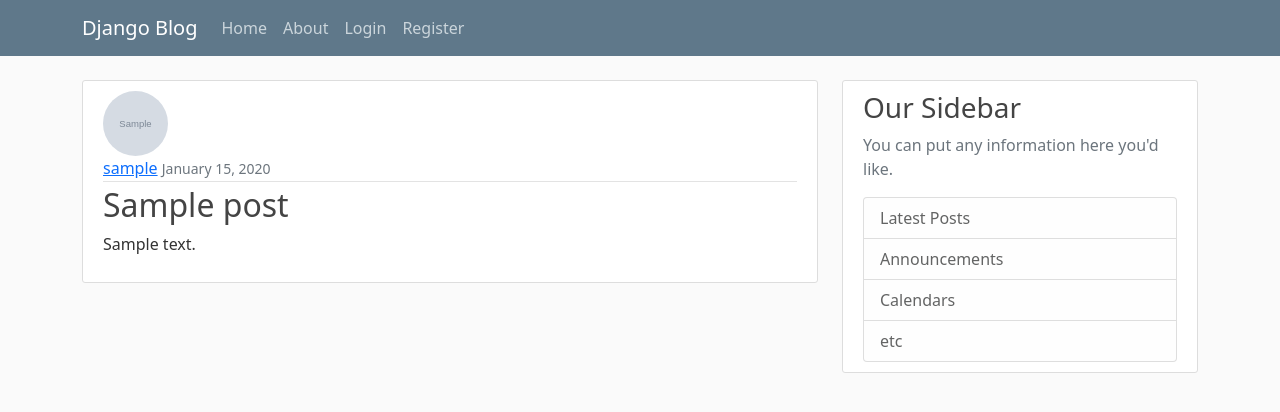
After one commit to laraba-oussama-1998/django_blog, a Django app: page /post/1/ in a window 1280 px wide. The commit adds this page. Shown: the top 412 px of the page. Run offline with Django 3.2, Linux system fonts and the light colour scheme; tables that the repository leaves empty hold one stand-in row (values such as "Sample post"); grey boxes marked "Sample" are stand-in pictures.

Commit message:
part 10 CRUD operations

```diff
--- a/blog/models.py
+++ b/blog/models.py
@@ -1,6 +1,7 @@
 from django.db import models
 from django.utils import timezone
 from django.contrib.auth.models import User
+from django.urls import reverse
 
 # Create your models here.
 class Post(models.Model):
@@ -12,3 +13,6 @@
 
     def __str__(self):
         return self.title
+
+    def get_absolute_url(self):
+        return reverse('post-detail', kwargs={'pk': self.pk}) # this reverse methode retrun the full path of the url to the view
--- a/blog/templates/blog/base.html
+++ b/blog/templates/blog/base.html
@@ -32,6 +32,7 @@
 
                     <div class="navbar-nav">
                         {% if user.is_authenticated %}
+                            <a class="nav-item nav-link" href="{% url 'post-create' %}">Create Blog</a>
                             <a class="nav-item nav-link" href="{% url 'profile' %}">profile</a>
                             <a class="nav-item nav-link" href="{% url 'logout' %}">Logout</a>
                         {% else %}
--- a/blog/templates/blog/home.html
+++ b/blog/templates/blog/home.html
@@ -6,10 +6,10 @@
             <img class="rounded-circle article-img" src="{{ post.author.profile.image.url }}">
             <div class="media-body">
             <div class="article-metadata">
-                <a class="mr-2" href="#">{{ post.author }}</a>
+                <a class="mr-2" href="">{{ post.author }}</a>
                 <small class="text-muted">{{ post.date_posted|date:"F d, Y" }}</small>
             </div>
-            <h2><a class="article-title" href="#">{{ post.title }}</a></h2>
+            <h2><a class="article-title" href="{% url 'post-detail' post.id %}">{{ post.title }}</a></h2>
             <p class="article-content">{{ post.content }}</p>
             </div>
         </article>
--- /dev/null
+++ b/blog/templates/blog/post_detail.html
@@ -0,0 +1,20 @@
+{% extends "blog/base.html" %}
+{% block content %}
+    <!-- posts her is the key of context dict-->
+    <article class="media content-section">
+        <img class="rounded-circle article-img" src="{{ object.author.profile.image.url }}">
+        <div class="media-body">
+        <div class="article-metadata">
+            <a class="mr-2" href="#">{{ object.author }}</a>
+            <small class="text-muted">{{ object.date_posted|date:"F d, Y" }}</small>
+            {% if object.author == user %}
+            <a class="btn btn-outline-Secondary" href="{% url 'post-update' object.id %}"> Update </a>
+            <a class="btn btn-outline-Danger" href="{% url 'post-delete' object.id %}"> Delete </a>
+            {% endif %}
+        </div>
+        <h2 class="article-title">{{ object.title }}</h2>
+        <p class="article-content">{{ object.content }}</p>
+        </div>
+    </article>
+<!-- we have putt content in last to specifiy which block that we overriting on-->
+{% endblock content %}
--- a/blog/urls.py
+++ b/blog/urls.py
@@ -1,9 +1,19 @@
 from django.urls import path
 from django.urls.conf import include
+from .views import (PostListView,
+                    PostDetailView,
+                    PostCreateView,
+                    PostUpdateView,
+                    PostDeleteView)
 from . import views
 
 urlpatterns = [
     # for better organisation you have to name it by his package, in place of just home we name it blog-home
-    path('', views.home, name="blog-home"),
+    # path('', views.home, name="blog-home"),
+    path('', PostListView.as_view(), name="blog-home"),
+    path('post/<int:pk>/', PostDetailView.as_view(), name="post-detail"),
+    path('post/new/', PostCreateView.as_view(), name="post-create"),# we gonna use the same template for updating so the class view expecte post_form
+    path('post/<int:pk>/update/', PostUpdateView.as_view(), name="post-update"),
+    path('post/<int:pk>/delete/', PostDeleteView.as_view(), name="post-delete"),
     path('about/', views.about, name="blog-about"),
 ]
--- a/blog/views.py
+++ b/blog/views.py
@@ -1,6 +1,72 @@
 from django.shortcuts import render
 from django.http import HttpResponse
-from .models  import Post
+from django.views.generic import (ListView,
+                                  DetailView,
+                                  CreateView,
+                                  UpdateView,
+                                  DeleteView)
+from .models import Post
+from django.contrib.auth.mixins import LoginRequiredMixin, UserPassesTestMixin
+# Create your views here.
+
+def about(request):
+    #if the dict is pretty small we can pass it by
+    return render(request, 'blog/about.html', {'title':'about'})
+
+
+def home(request):
+    context = {
+        'posts': Post.objects.all()
+    }
+    return render(request, 'blog/home.html', context)
+
+
+class PostListView(ListView):
+    model = Post
+    template_name = "blog/home.html" # <app>/<model>_<viewtype>.html this is the template used by the class view to searchfor pages, we can specify the name
+                                     # like we did here becuase we don't want to change the name
+    context_object_name = "posts"
+    ordering = ["-date_posted"] # to order the list by date  - is from newest to oldest
+
+
+class PostDetailView(DetailView):
+    model = Post
+
+
+class PostCreateView(LoginRequiredMixin, CreateView):
+    model = Post
+    fields = ["title","content"]
+
+    def form_valid(self, form):
+        form.instance.author = self.request.user
+        return super().form_valid(form)
+
+
+class PostUpdateView(LoginRequiredMixin, UserPassesTestMixin, UpdateView):
+    model = Post
+    fields = ["title","content"]
+
+    def form_valid(self, form):
+        form.instance.author = self.request.user
+        return super().form_valid(form)
+
+    def test_func(self):
+        post = self.get_object()
+        if post.author == self.request.user:
+            return True
+        return False
+
+
+class PostDeleteView(LoginRequiredMixin, UserPassesTestMixin, DeleteView):
+    model = Post
+    success_url = "/"
+
+    def test_func(self):
+        post = self.get_object()
+        if self.request.user == post.author:
+            return True
+        return False
+
 
 
 """posts = [
@@ -17,15 +83,3 @@
         'date_posted': 'August 28, 2018'
     }
 ]"""
-# Create your views here.
-
-def home(request):
-    context = {
-        'posts' : Post.objects.all()
-    }
-    return render(request,'blog/home.html',context)
-
-
-def about(request):
-    #if the dict is pretty small we can pass it by
-    return render(request, 'blog/about.html', {'title':'about'})
```
Also changed, not shown: blog/templates/blog/post_confirm_delete.html (added, +16 -0 lines), blog/templates/blog/post_form.html (added, +16 -0 lines).
